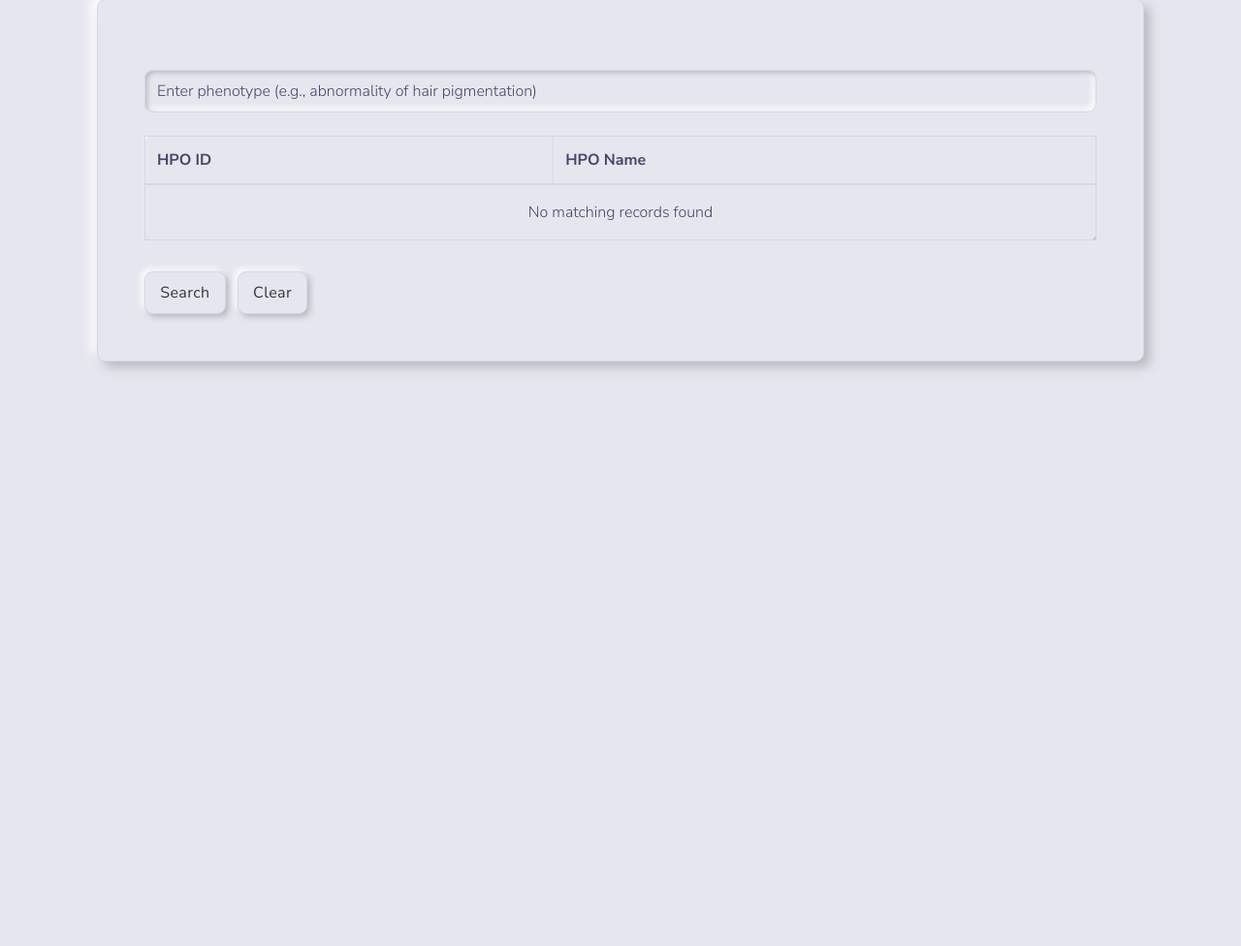
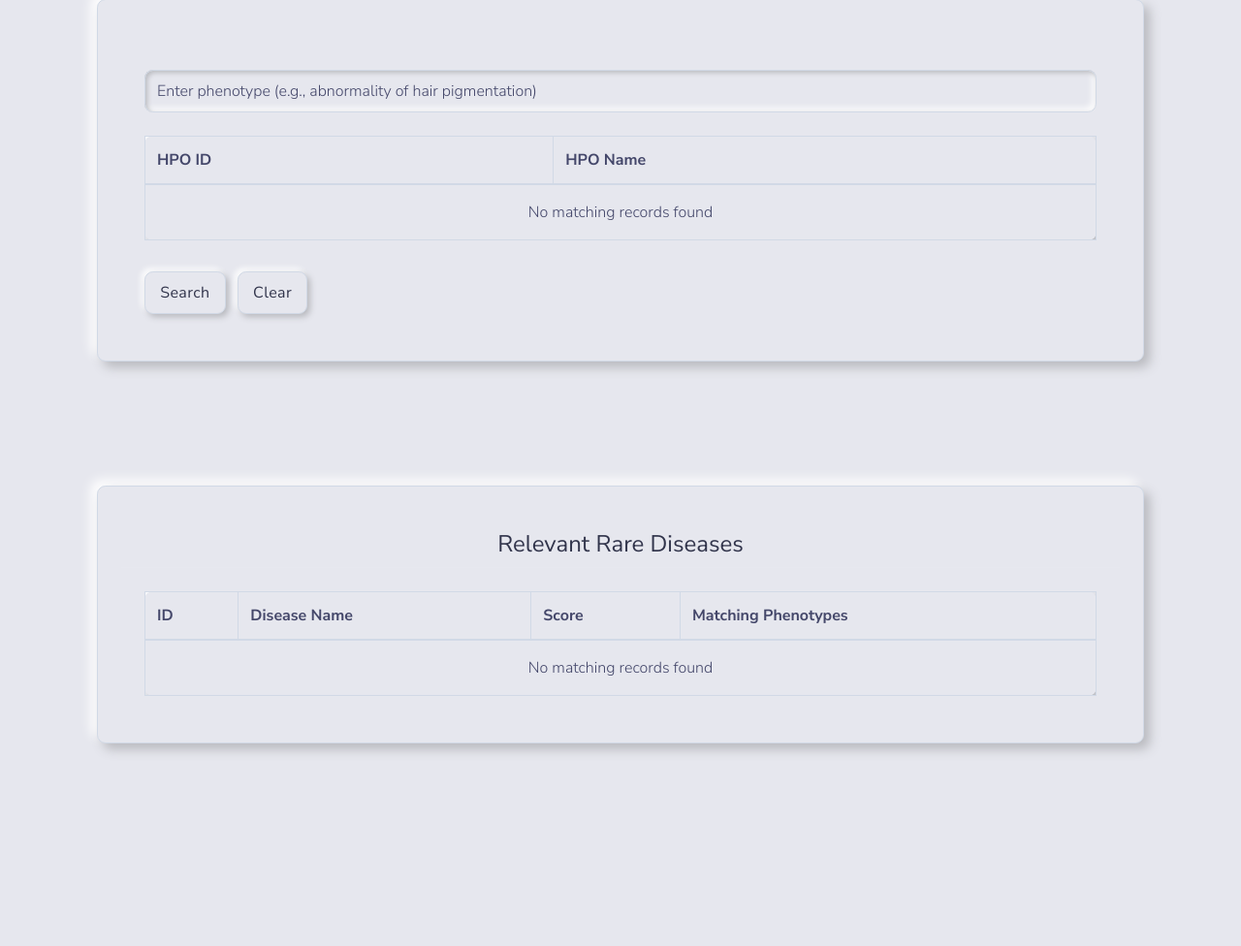
Before and after one commit to ncats/zebra_rank, a Django app: page / in a window 1280 px wide. Shown: the part 333-1309 px from the top of the page at 97% size. Before the commit the page ends 716 px from the top, so only its background shows below. Run offline with Django 3.2, Linux system fonts and the light colour scheme; parts of the project's set-up code (start-up, migrations or seed data) failed here and were passed over; some libraries are stand-ins or nearby versions.

Commit message:
hookup rank_phenotypes

```diff
--- a/zr/templates/zr/layout.html
+++ b/zr/templates/zr/layout.html
@@ -119,7 +119,17 @@
       </div><!-- End of Hero section -->
       <div class="section section-lg">
         <div class="container">
-          {% block content %}{% endblock %}
+          <div class="card bg-primary shadow-soft border-light p-4">
+            <div class="card-header text-center pb-0">
+              <h2 class="h4">Relevant Rare Diseases</h2>
+            </div>
+            <div class="card-body">
+              <table class="table shadow-soft rounded" id="zebra-table"
+                     table-bordered="false">
+              </table>
+            </div>
+            {% block content %}{% endblock %}
+          </div>
         </div>
       </div>
     </main>
@@ -144,7 +154,7 @@
     <script src='{% static "js/neumorphism.js" %}'></script>
     {% block scripts %}
     <script>
-     function empty_table () {
+     function empty_phenotype_table () {
        $('#phenotype-table').bootstrapTable('destroy');
        $('#phenotype-table').bootstrapTable({
          columns: [{
@@ -153,6 +163,25 @@
          }, {
            field: 'text',
            title: 'HPO Name'
+         }]
+       });
+     }
+
+     function empty_zebra_table () {
+       $('#zebra-table').bootstrapTable('destroy');
+       $('#zebra-table').bootstrapTable({
+         columns: [{
+           field: 'id',
+           title: 'ID'
+         },{
+           field: 'name',
+           title: 'Disease Name'
+         },{
+           field: 'score',
+           title: 'Score'
+         },{
+           field: 'phenotypes',
+           title: 'Matching Phenotypes'
          }]
        });
      }
@@ -186,10 +215,38 @@
 
        $('#clear-btn').on('click', function() {
          console.log('clearing phenotype field...');
-         empty_table();
+         empty_phenotype_table();
+         empty_zebra_table();
        });
 
-       empty_table();
+       $('#search-btn').on('click', function() {
+         let data = $('#phenotype-table').bootstrapTable('getData');
+         let phenotypes = data.map(d => d.id);
+         console.log('submitting phenotypes...'+phenotypes);
+         $.ajax({
+           url: '{% url "api.zrank" %}',
+           method: 'POST',
+           data: JSON.stringify(phenotypes),
+           contentType: 'application/json',
+           error: function(xhr, status, error) {
+             console.log("ERROR: code="+xhr.stats+" status="+status+" "+url);
+           }
+         }).done(function (res) {
+           empty_zebra_table();
+           console.log('rank results...'+JSON.stringify(res));
+           for (var i = 0; i < Math.min(res.length, 100); ++i) {
+             let r = res[i];
+             let data = { id: r.disease.id,
+                          name: r.disease.name,
+                          score: r.score,
+                          phenotypes: r.matched_phenotypes};
+             $('#zebra-table').bootstrapTable('append', data);
+           }
+         });
+       });
+
+       empty_phenotype_table();
+       empty_zebra_table();
      });
     </script>
     {% endblock %}
--- a/zr/urls.py
+++ b/zr/urls.py
@@ -5,6 +5,7 @@
 apipatterns = [
     path(r'', api.index, name='api.index'),
     path(r'phenotypes/<name>', api.phenotypes, name='api.phenotypes'),
+    path(r'zrank', api.zebra_rank, name='api.zrank'),
 ]
 
 urlpatterns = [
```
Also changed, not shown: zr/api.py (+22 -0 lines).
